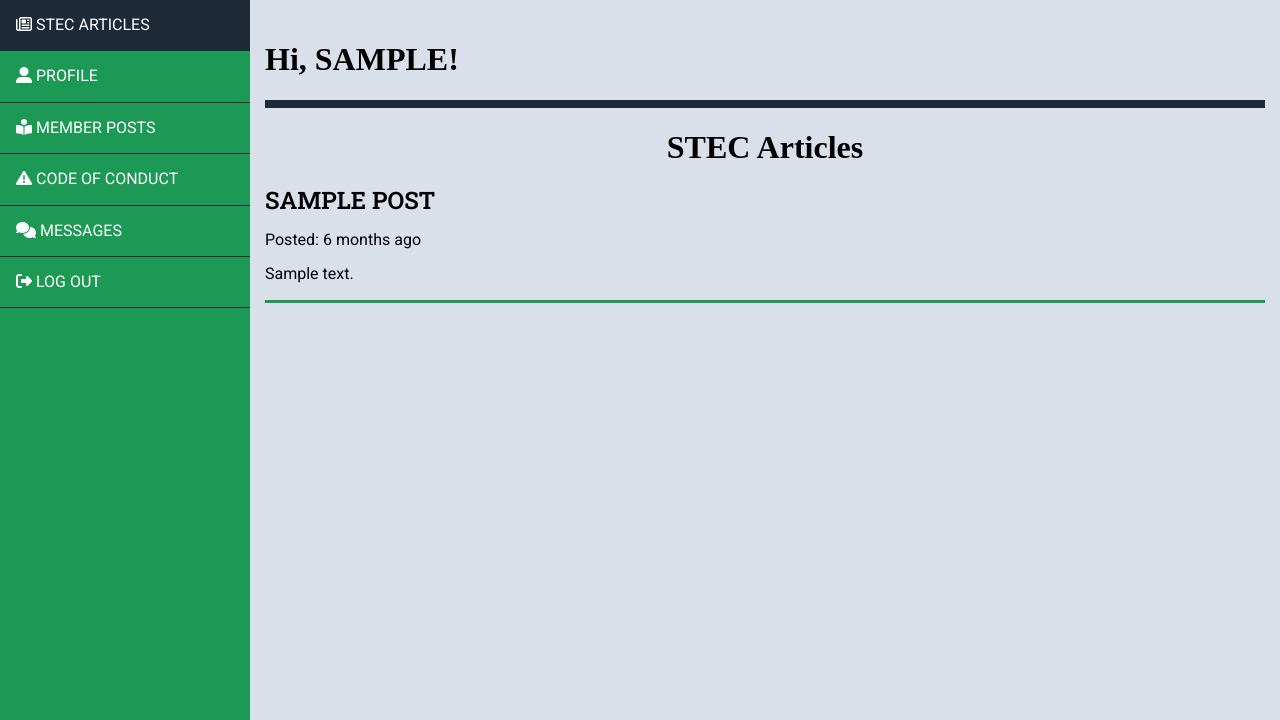
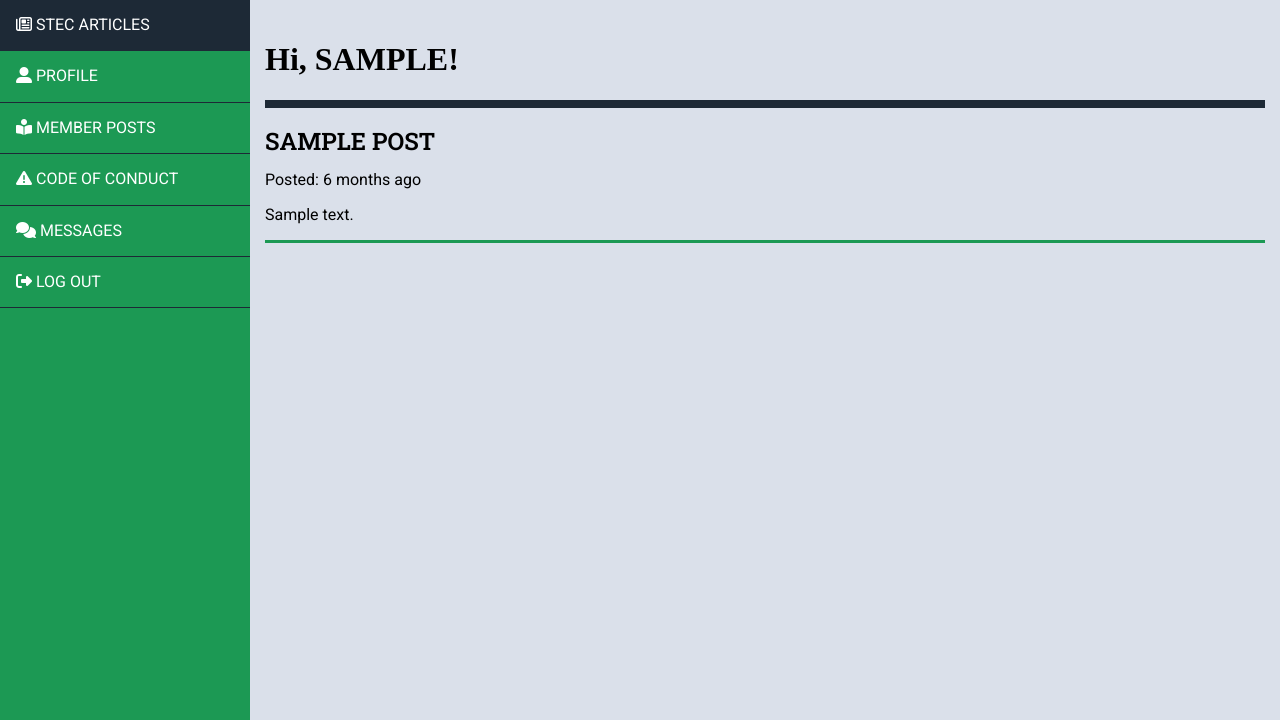
Before and after one commit to bopopescu/stec, a Flask app: page /dashboard in a window 1280 px wide. Shown: the part 80-800 px from the top of the page. Run offline with Flask 2, Linux system fonts and the light colour scheme; a user stored in the database is signed in; tables that the repository leaves empty hold one stand-in row (values such as "Sample post"); some libraries are stand-ins or nearby versions; some web fonts are replaced.

Commit message:
update commit

```diff
--- a/app/templates/adminposts.html
+++ b/app/templates/adminposts.html
@@ -1,7 +1,5 @@
-
-    <h1>STEC Articles</h1>
-    <article class="adminpost">
-        <h2>{{ post.Subject.upper() }}</h2>
-        <p>Posted: {{ moment(post.Timestamp).fromNow() }} </p>
-        <p>{{ post.Body }}</p>
-    </article>
+<article class="adminpost">
+  <h2>{{ post.Subject.upper() }}</h2>
+  <p>Posted: {{ moment(post.Timestamp).fromNow() }} </p>
+  <p>{{ post.Body }}</p>
+</article>
```
